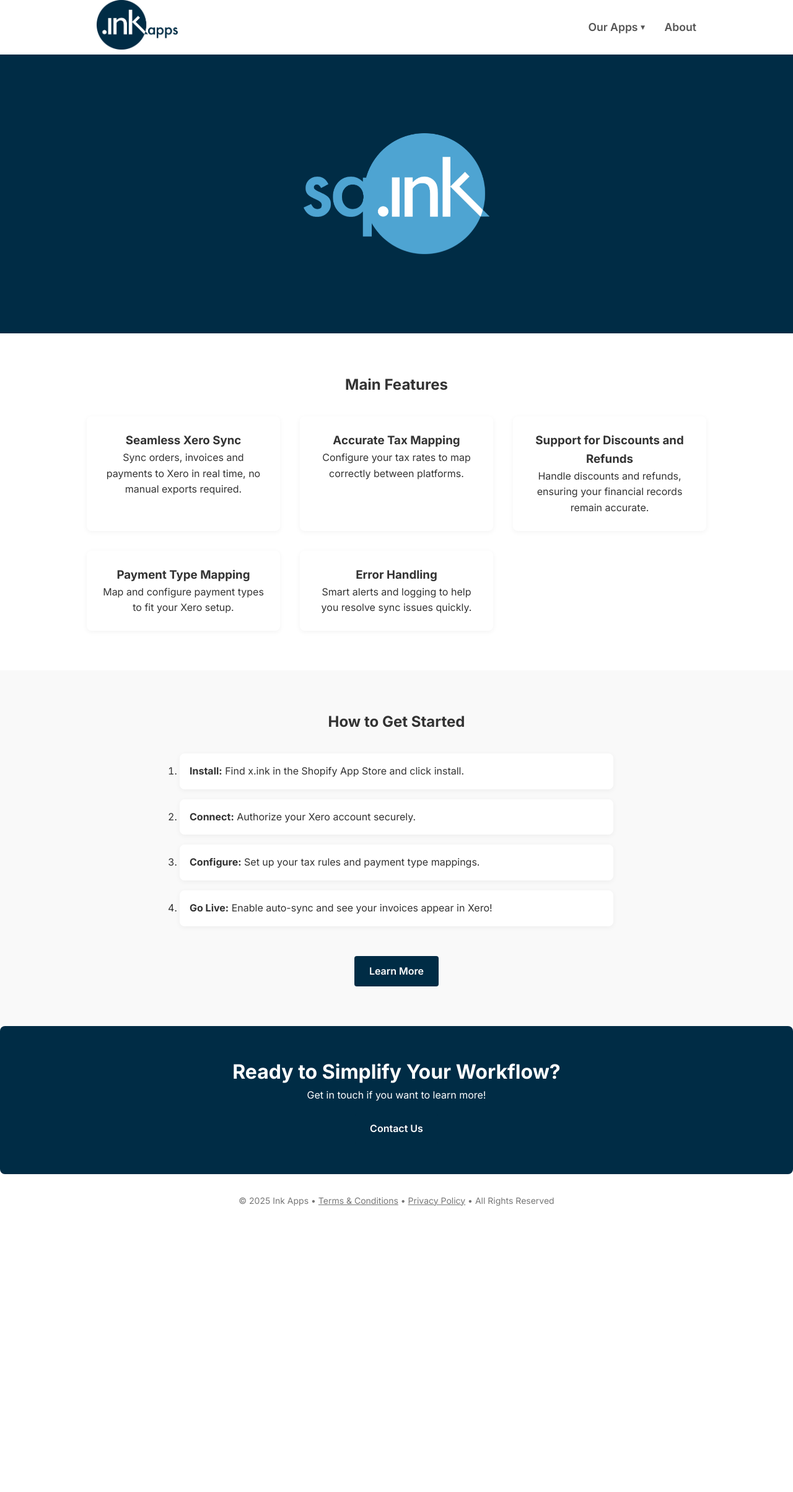
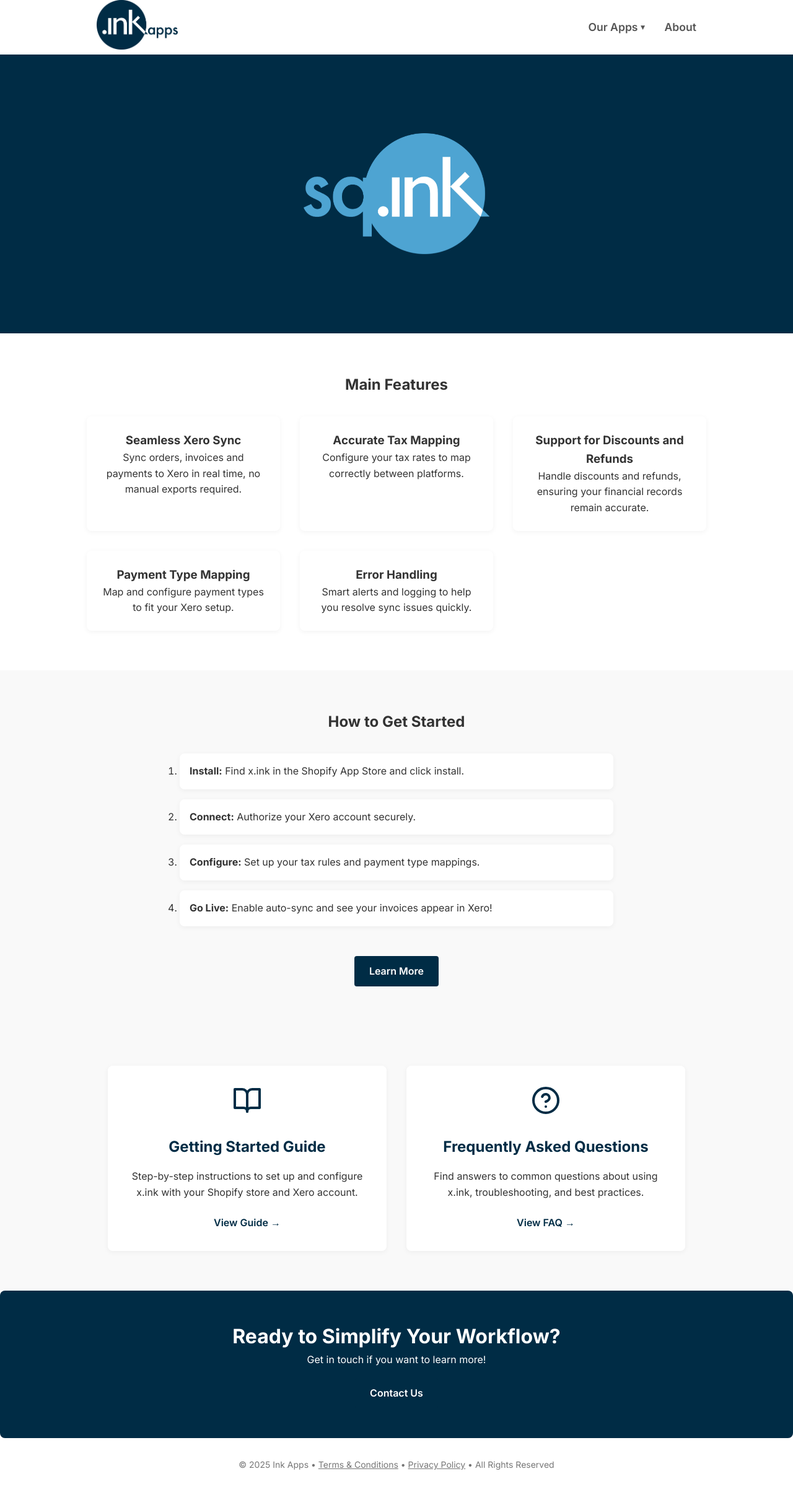
Before and after one commit to ink-apps/ink-apps.github.io, a Jekyll site: the page built from xink/index.html, in a window 1280 px wide. Shown: the whole page at 62% size. Built offline with Jekyll 4.4.1, drawn with Linux system fonts in a browser that asks for light colours; before the commit the page ends 1981 px from its top, so only the background shows below that.

Commit message:
Add a FAQ page and some easier navigation to the application page.

```diff
--- a/styles/styles.css
+++ b/styles/styles.css
@@ -375,6 +375,85 @@
     text-align: center;
 }
 
+/* Resources section on the app pages */
+.resource-links {
+    padding: 4rem 1rem;
+    text-align: center;
+    background-color: #f9f9f9;
+}
+
+.resource-links h2 {
+    color: var(--brand-color);
+    margin-bottom: 2rem;
+}
+
+.resource-grid {
+    display: flex;
+    justify-content: center;
+    gap: 2rem;
+    max-width: 1000px;
+    margin: 0 auto;
+}
+
+.resource-card {
+    flex: 1;
+    max-width: 450px;
+    padding: 2rem;
+    background: #fff;
+    border-radius: 8px;
+    box-shadow: 0 2px 8px rgba(0, 0, 0, 0.05);
+    text-align: center;
+    transition:
+        transform 0.3s ease,
+        box-shadow 0.3s ease;
+    display: flex;
+    flex-direction: column;
+    color: inherit;
+}
+
+.resource-card:hover {
+    transform: translateY(-5px);
+    box-shadow: 0 8px 16px rgba(0, 0, 0, 0.1);
+}
+
+.resource-icon {
+    color: var(--brand-color);
+    margin-bottom: 1.5rem;
+}
+
+.resource-card h3 {
+    color: var(--brand-color);
+    margin-bottom: 1rem;
+    font-size: 1.5rem;
+}
+
+.resource-card p {
+    margin-bottom: 1.5rem;
+    flex-grow: 1;
+}
+
+.resource-link {
+    display: inline-block;
+    color: var(--brand-color);
+    font-weight: 600;
+    transition: opacity 0.3s;
+}
+
+.resource-link:hover {
+    opacity: 0.8;
+}
+
+@media (max-width: 768px) {
+    .resource-grid {
+        flex-direction: column;
+        align-items: center;
+    }
+
+    .resource-card {
+        width: 100%;
+    }
+}
+
 /* Legal Pages Styling */
 .legal-header {
     background: var(--brand-color);
@@ -442,6 +521,63 @@
     font-size: 1.2rem;
 }
 
+/* Enhanced Xink Hero with Title Support */
+.xink-hero-with-title {
+    min-height: 40vh;
+    background: var(--brand-color);
+    display: flex;
+    flex-direction: column;
+    align-items: center;
+    justify-content: center;
+    gap: 1.5rem;
+    padding: 4rem 1rem;
+    text-align: center;
+}
+
+.xink-hero-with-title img {
+    max-width: 200px;
+    height: auto;
+    transform: translateY(20px);
+    opacity: 0;
+    animation: fadeInUp 0.8s ease forwards;
+}
+
+.xink-hero-with-title h1 {
+    color: white;
+    margin: 0;
+    font-size: 2.5rem;
+    opacity: 0;
+    transform: translateY(20px);
+    animation: fadeInUp 0.8s ease forwards 0.1s;
+}
+
+.xink-hero-with-title p {
+    color: white;
+    opacity: 0;
+    max-width: 700px;
+    margin: 0 auto;
+    text-align: center;
+    font-size: 1.2rem;
+    transform: translateY(20px);
+    animation: fadeInUp 0.8s ease forwards 0.2s;
+}
+
+@media (max-width: 768px) {
+    .xink-hero-with-title {
+        min-height: 30vh;
+        padding: 3rem 1rem;
+    }
+
+    .xink-hero-with-title h1 {
+        font-size: 2rem;
+    }
+
+    .xink-hero-with-title p {
+        font-size: 1rem;
+    }
+}
+
+/* Getting Started guide */
 .guide-step {
     margin-bottom: 3rem;
     border-radius: 8px;
--- a/xink/getting-started/index.html
+++ b/xink/getting-started/index.html
@@ -3,8 +3,10 @@
 layout: default
 ---
 
-<section class="xink-hero">
-    <img src="/images/xink-logo.png" alt="x.ink Logo" data-aos="fade-up" />
+<section class="xink-hero-with-title">
+    <img src="/images/xink-logo.png" alt="x.ink Logo" />
+    <h1>x.ink – Getting Started</h1>
+    <p>Follow these simple steps to connect your Shopify store to Xero</p>
 </section>
 
 <section class="features">
--- a/xink/index.html
+++ b/xink/index.html
@@ -65,3 +65,67 @@
         <a href="/xink/getting-started" class="btn">Learn More</a>
     </div>
 </section>
+
+<section class="resource-links">
+    <div class="resource-grid">
+        <a
+            href="/xink/getting-started"
+            class="resource-card"
+            data-aos="fade-up"
+            data-aos-delay="100"
+        >
+            <div class="resource-icon">
+                <svg
+                    xmlns="http://www.w3.org/2000/svg"
+                    width="48"
+                    height="48"
+                    viewBox="0 0 24 24"
+                    fill="none"
+                    stroke="currentColor"
+                    stroke-width="2"
+                    stroke-linecap="round"
+                    stroke-linejoin="round"
+                >
+                    <path d="M2 3h6a4 4 0 0 1 4 4v14a3 3 0 0 0-3-3H2z"></path>
+                    <path d="M22 3h-6a4 4 0 0 0-4 4v14a3 3 0 0 1 3-3h7z"></path>
+                </svg>
+            </div>
+            <h3>Getting Started Guide</h3>
+            <p>
+                Step-by-step instructions to set up and configure x.ink with
+                your Shopify store and Xero account.
+            </p>
+            <span class="resource-link">View Guide <span>&rarr;</span></span>
+        </a>
+        <a
+            href="/xink/faq"
+            class="resource-card"
+            data-aos="fade-up"
+            data-aos-delay="200"
+        >
+            <div class="resource-icon">
+                <svg
+                    xmlns="http://www.w3.org/2000/svg"
+                    width="48"
+                    height="48"
+                    viewBox="0 0 24 24"
+                    fill="none"
+                    stroke="currentColor"
+                    stroke-width="2"
+                    stroke-linecap="round"
+                    stroke-linejoin="round"
+                >
+                    <circle cx="12" cy="12" r="10"></circle>
+                    <path d="M9.09 9a3 3 0 0 1 5.83 1c0 2-3 3-3 3"></path>
+                    <line x1="12" y1="17" x2="12.01" y2="17"></line>
+                </svg>
+            </div>
+            <h3>Frequently Asked Questions</h3>
+            <p>
+                Find answers to common questions about using x.ink,
+                troubleshooting, and best practices.
+            </p>
+            <span class="resource-link">View FAQ <span>&rarr;</span></span>
+        </a>
+    </div>
+</section>
```
Also changed, not shown: xink/faq/index.html (added, +34 -0 lines), 4 other files.
